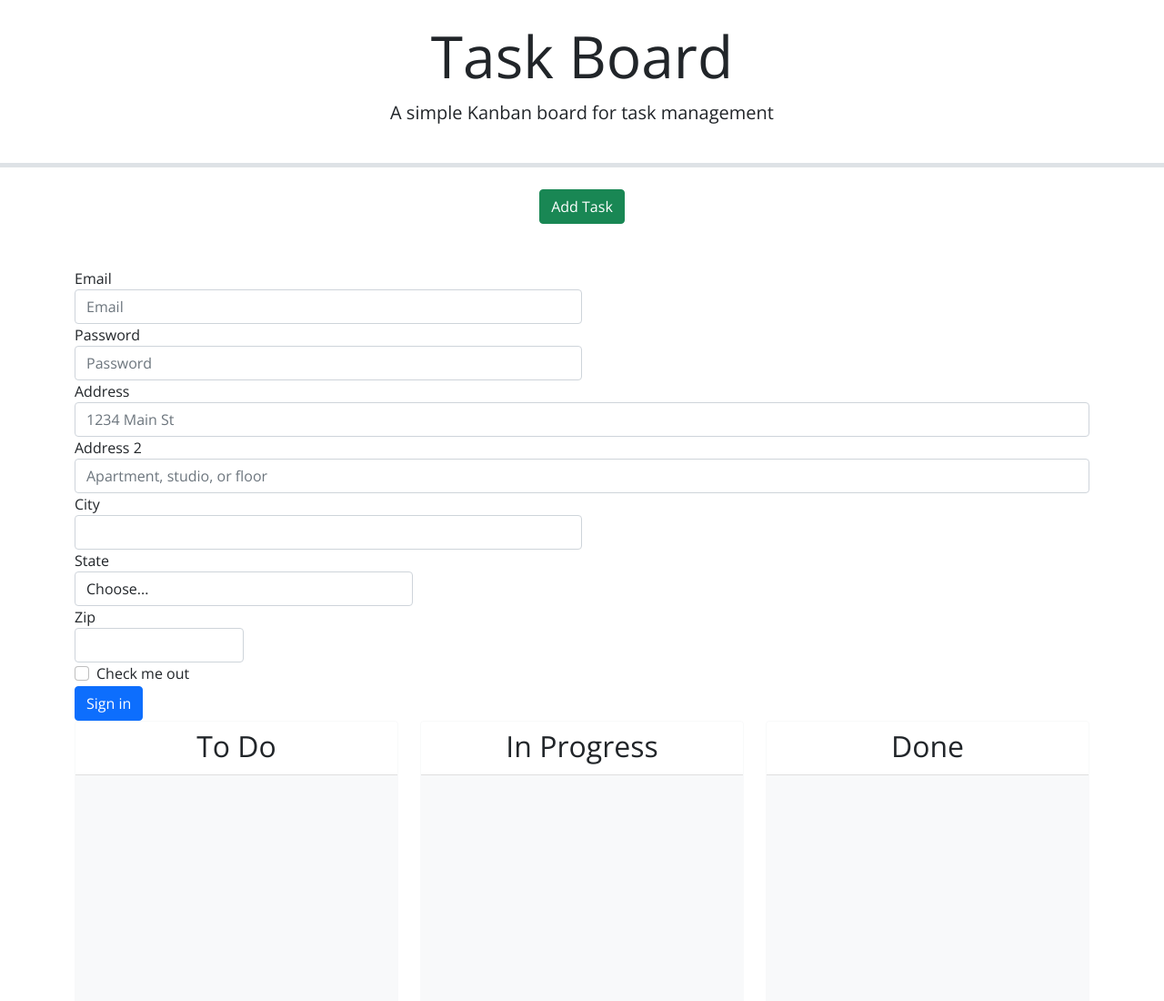
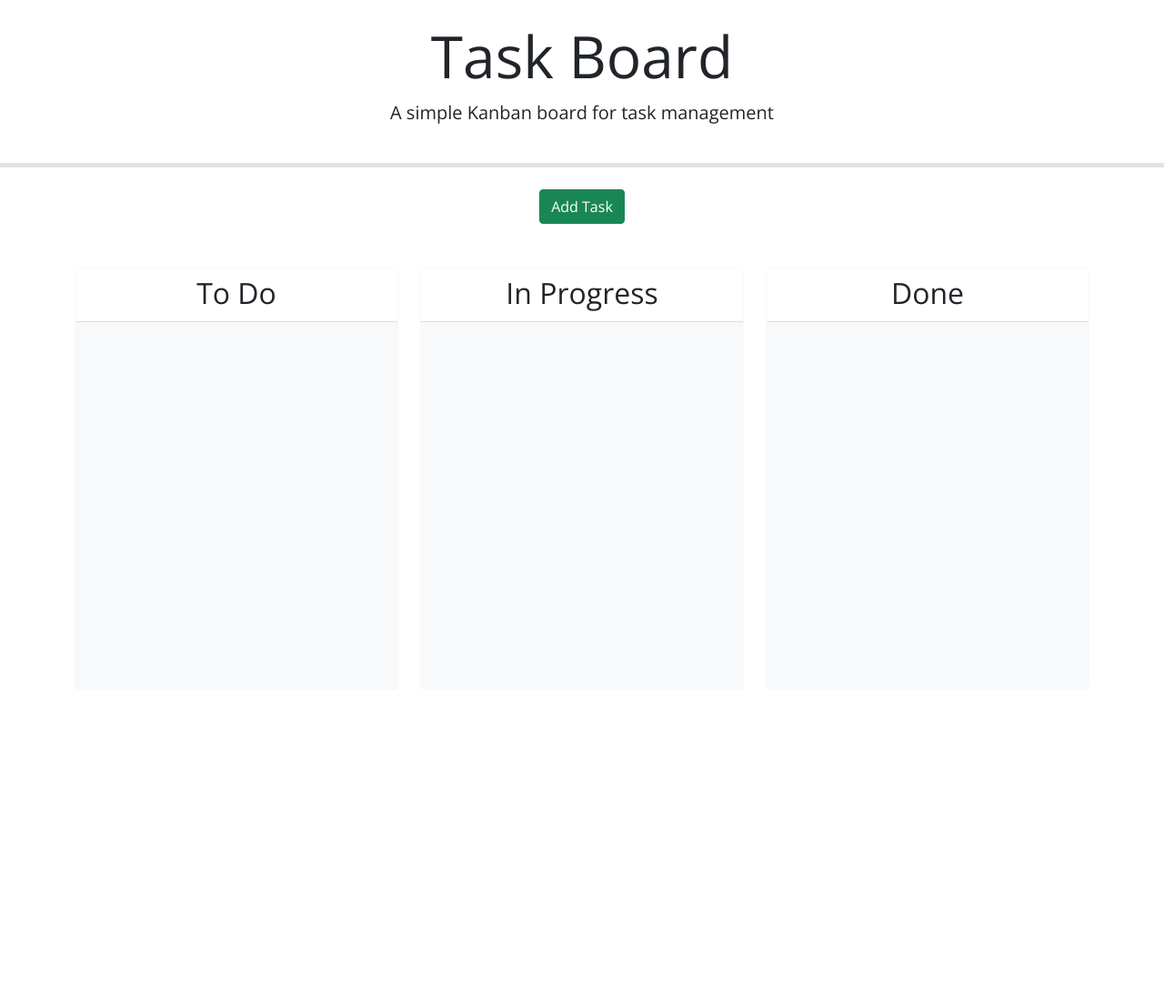
Before and after one commit to mancillh/Task-Board, a plain HTML site: page index.html in a window 1280 px wide. Shown: the top 1100 px of the page at 91% size. After the commit the page ends 800 px from the top, so only its background shows below. Drawn offline with nearby package versions, Linux system fonts and the light colour scheme.

Commit message:
made changes to bootstrap modal to look like mock up

```diff
--- a/index.html
+++ b/index.html
@@ -33,50 +33,33 @@
     </div>
     <!-- Todo: Create a modal with a form to add tasks -->
     <form id="task-form">
-      <div class="form-row">
-        <div class="form-group col-md-6">
-          <label for="inputEmail4">Email</label>
-          <input type="email" class="form-control" id="inputEmail4" placeholder="Email">
-        </div>
-        <div class="form-group col-md-6">
-          <label for="inputPassword4">Password</label>
-          <input type="password" class="form-control" id="inputPassword4" placeholder="Password">
+      <div class="modal fade" id="formModal" tabindex="-1" aria-labelledby="formModalLabel" aria-hidden="true">
+        <div class="modal-dialog">
+          <div class="modal-content">
+            <div class="modal-header">
+              <h5 class="modal-title" id="formModalLabel">Add Task</h5>
+              <button type="button" class="btn-close" data-bs-dismiss="modal" aria-label="Close"></button>
+            </div>
+            <div class="modal-body">
+              <div class="mb-3">
+                <label for="taskTitleInput" class="form-label">Task Title</label>
+                <input type="task-title" class="form-control" id="taskTitleInput">
+              </div>
+              <div class="mb-3">
+                <label for="taskDueDateInput" class="form-label">Task Due Date</label>
+                <input type="task-due-date" class="form-control" id="taskDueDateInput">
+              </div>
+              <div class="mb-3">
+                <label for="taskDescriptionInput" class="form-label">Task Description</label>
+                <input type="task-description" class="form-control" id="taskDescriptionInput">
+              </div>
+            </div>
+            <div class="modal-footer">
+              <button type="button" class="btn btn-success">Add Task</button>
+            </div>
+          </div>
         </div>
       </div>
-      <div class="form-group">
-        <label for="inputAddress">Address</label>
-        <input type="text" class="form-control" id="inputAddress" placeholder="1234 Main St">
-      </div>
-      <div class="form-group">
-        <label for="inputAddress2">Address 2</label>
-        <input type="text" class="form-control" id="inputAddress2" placeholder="Apartment, studio, or floor">
-      </div>
-      <div class="form-row">
-        <div class="form-group col-md-6">
-          <label for="inputCity">City</label>
-          <input type="text" class="form-control" id="inputCity">
-        </div>
-        <div class="form-group col-md-4">
-          <label for="inputState">State</label>
-          <select id="inputState" class="form-control">
-            <option selected>Choose...</option>
-            <option>...</option>
-          </select>
-        </div>
-        <div class="form-group col-md-2">
-          <label for="inputZip">Zip</label>
-          <input type="text" class="form-control" id="inputZip">
-        </div>
-      </div>
-      <div class="form-group">
-        <div class="form-check">
-          <input class="form-check-input" type="checkbox" id="gridCheck">
-          <label class="form-check-label" for="gridCheck">
-            Check me out
-          </label>
-        </div>
-      </div>
-      <button type="submit" class="btn btn-primary">Sign in</button>
     </form>
     <div class="row swim-lanes text-center justify-content-between">
       <div class="col-12 col-lg-4 d-flex">
```
